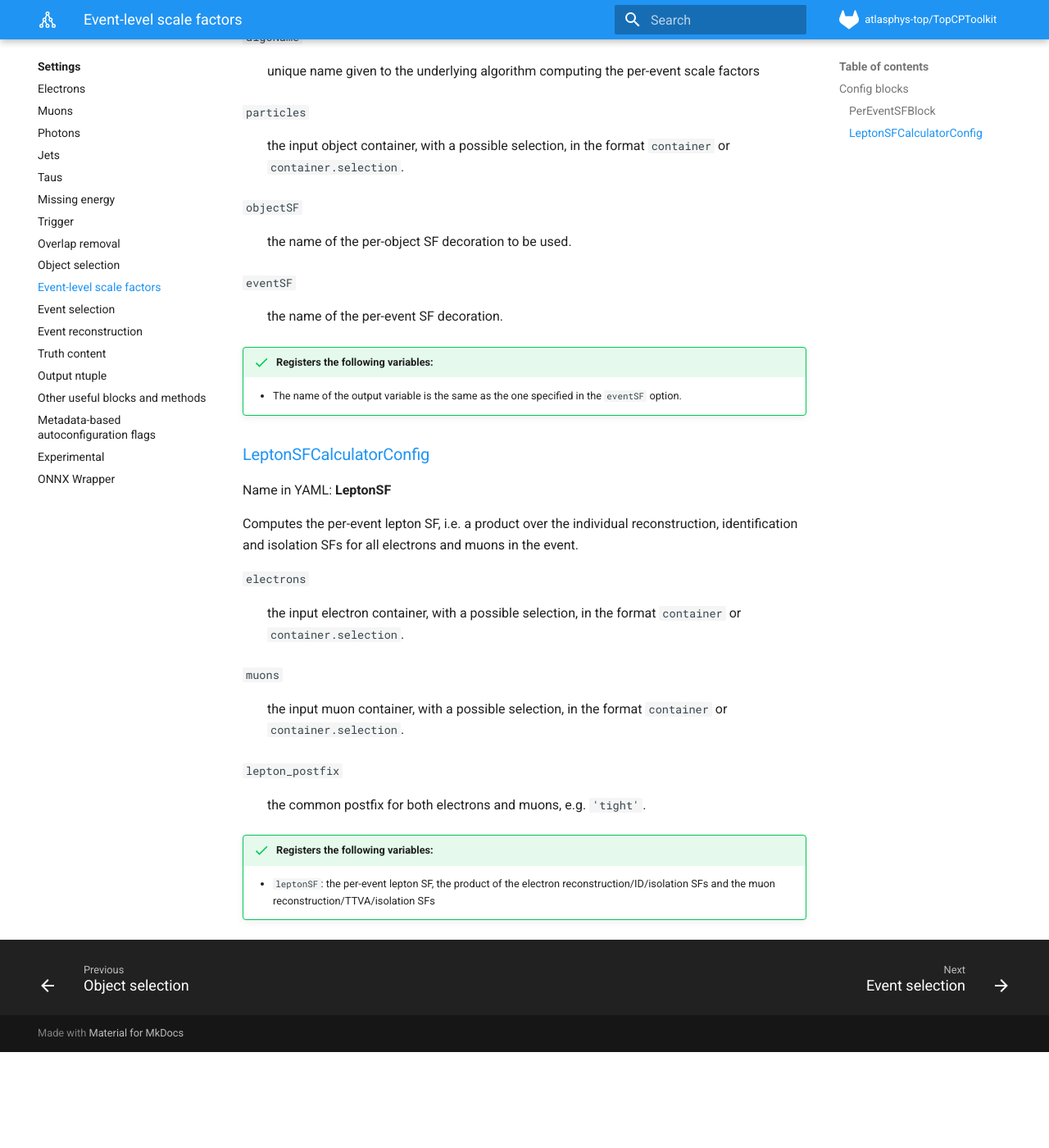
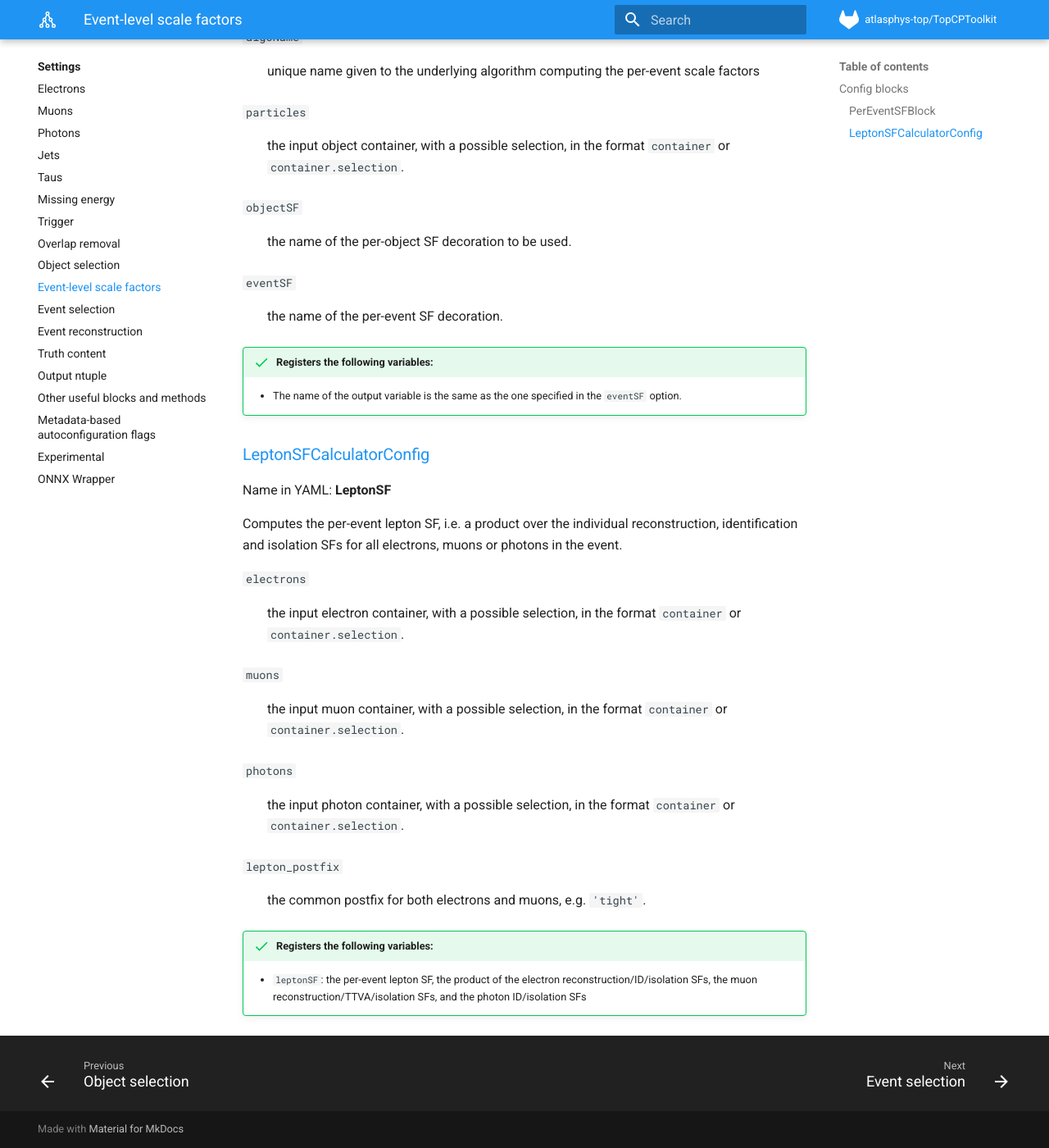
Before and after one commit to SuperNova76/TopCPToolKit, an MkDocs documentation site: the page built from docs/settings/scalefactors.md, in a window 1280 px wide and 1400 px high, scrolled down 647 px. Shown: the whole window at 82% size. Built offline with MkDocs 1.6.1 and Material for MkDocs 9.7.7, drawn with Linux system fonts in a browser that asks for light colours; before the commit the page ends 1930 px from its top, so only the background shows below that.

Commit message:
update docs for leptonSF

```diff
--- a/docs/settings/scalefactors.md
+++ b/docs/settings/scalefactors.md
@@ -35,7 +35,7 @@ Calculates a per-event SF which is the product of per-object SFs, for objects pa
 ### [LeptonSFCalculatorConfig](https://gitlab.cern.ch/atlasphys-top/reco/TopCPToolkit/-/blob/main/source/TopCPToolkit/python/LeptonSFCalculatorConfig.py)
 Name in YAML: **LeptonSF**
 
-Computes the per-event lepton SF, i.e. a product over the individual reconstruction, identification and isolation SFs for all electrons and muons in the event.
+Computes the per-event lepton SF, i.e. a product over the individual reconstruction, identification and isolation SFs for all electrons, muons or photons in the event.
 
 `electrons`
 :   the input electron container, with a possible selection, in the format `container` or `container.selection`.
@@ -43,8 +43,11 @@ Computes the per-event lepton SF, i.e. a product over the individual reconstruct
 `muons`
 :   the input muon container, with a possible selection, in the format `container` or `container.selection`.
 
+`photons`
+:   the input photon container, with a possible selection, in the format `container` or `container.selection`.
+
 `lepton_postfix`
 :   the common postfix for both electrons and muons, e.g. `'tight'`.
 
 !!! success "Registers the following variables:"
-    - `leptonSF`: the per-event lepton SF, the product of the electron reconstruction/ID/isolation SFs and the muon reconstruction/TTVA/isolation SFs
+    - `leptonSF`: the per-event lepton SF, the product of the electron reconstruction/ID/isolation SFs, the muon reconstruction/TTVA/isolation SFs, and the photon ID/isolation SFs
```
